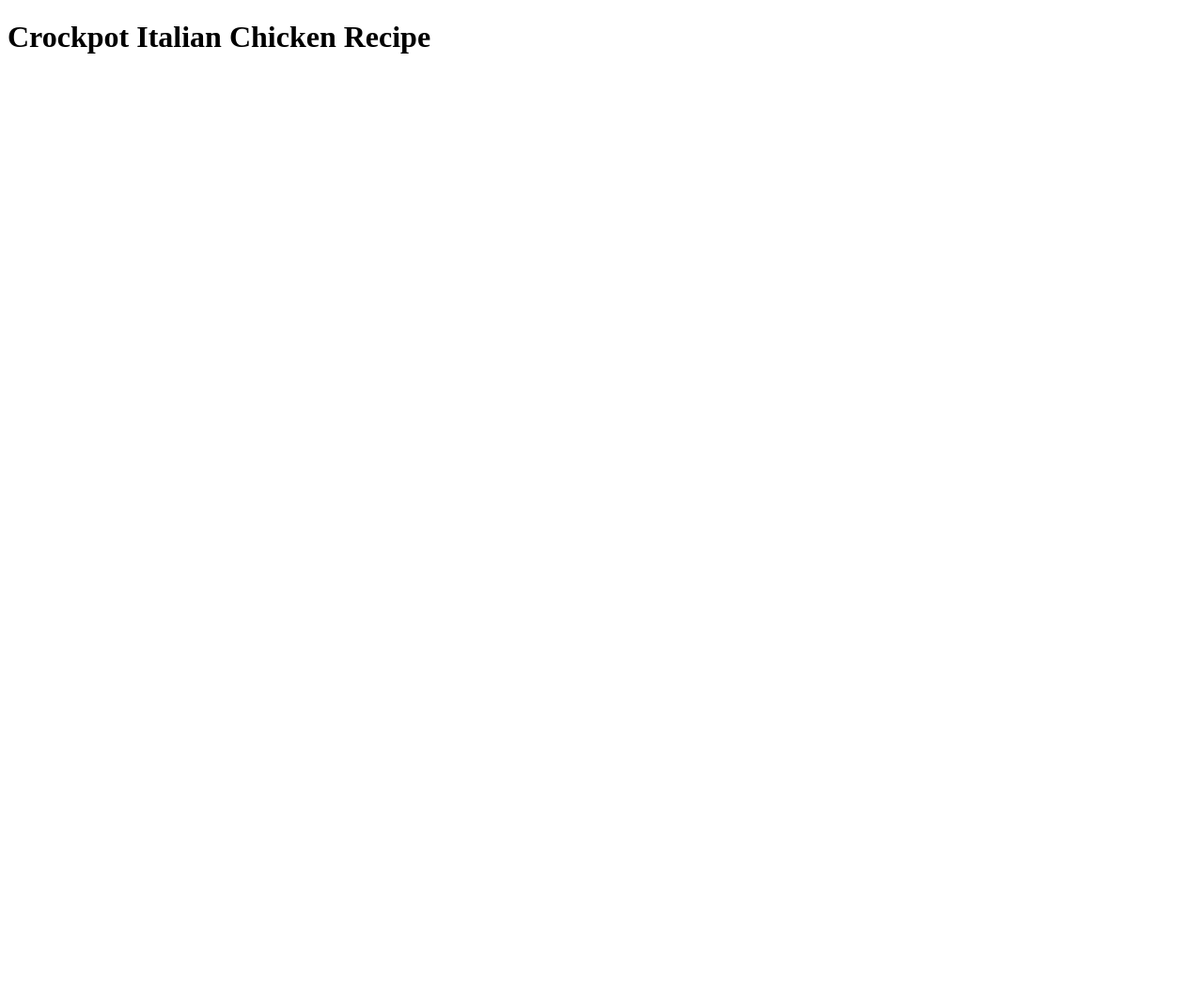
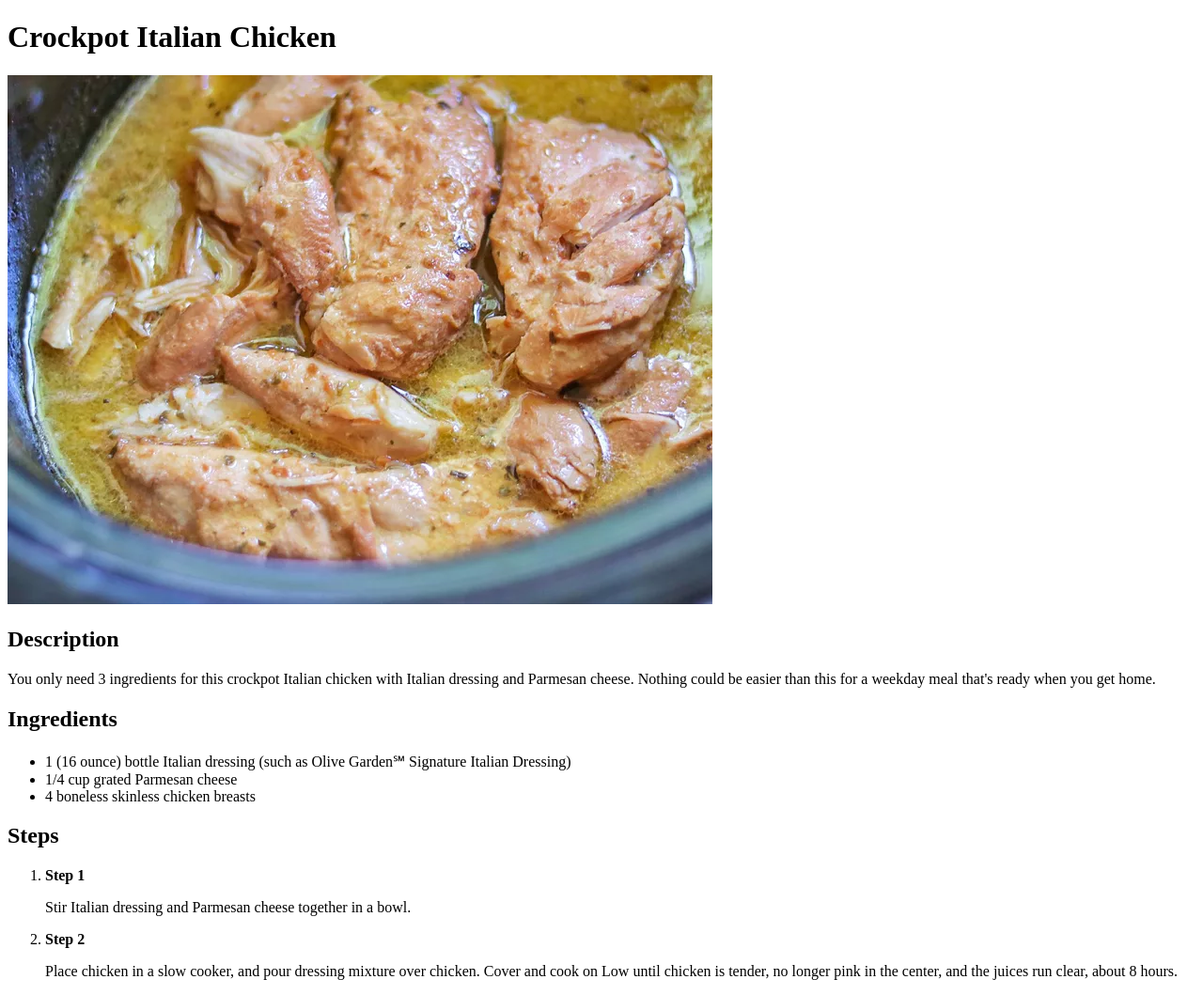
Before and after one commit to iseanc/odin-recipes, a plain HTML site: page recipes/crockpot-italian-chicken-recipe.html in a window 1280 px wide. Shown: the whole page at 94% size. Before the commit the page ends 800 px from the top, so only its background shows below. Drawn offline with Linux system fonts and the light colour scheme.

Commit message:
Add contents to italian chicken page

```diff
--- a/recipes/crockpot-italian-chicken-recipe.html
+++ b/recipes/crockpot-italian-chicken-recipe.html
@@ -5,6 +5,41 @@
     <meta charset="utf-8" />
   </head>
   <body>
-    <h1>Crockpot Italian Chicken Recipe</h1>
+    <h1>Crockpot Italian Chicken</h1>
+
+    <img
+      src="../images/7501402crockpot-italian-chicken-recipe-fabeveryday4x3-223051c7188841cb8fd7189958c62f3d.webp"
+      alt="A picture of crockpot italian chicken"
+    />
+    <h2>Description</h2>
+    <p>
+      You only need 3 ingredients for this crockpot Italian chicken with Italian
+      dressing and Parmesan cheese. Nothing could be easier than this for a
+      weekday meal that's ready when you get home.
+    </p>
+    <h2>Ingredients</h2>
+    <ul>
+      <li>
+        1 (16 ounce) bottle Italian dressing (such as Olive Garden℠ Signature
+        Italian Dressing)
+      </li>
+      <li>1/4 cup grated Parmesan cheese</li>
+      <li>4 boneless skinless chicken breasts</li>
+    </ul>
+    <h2>Steps</h2>
+    <ol>
+      <li>
+        <p><b>Step 1</b></p>
+        <p>Stir Italian dressing and Parmesan cheese together in a bowl.</p>
+      </li>
+      <li>
+        <p><b>Step 2</b></p>
+        <p>
+          Place chicken in a slow cooker, and pour dressing mixture over
+          chicken. Cover and cook on Low until chicken is tender, no longer pink
+          in the center, and the juices run clear, about 8 hours.
+        </p>
+      </li>
+    </ol>
   </body>
 </html>
```
Also changed, not shown: images/7501402crockpot-italian-chicken-recipe-fabeveryday4x3-223051c7188841cb8fd7189958c62f3d.webp (added).
